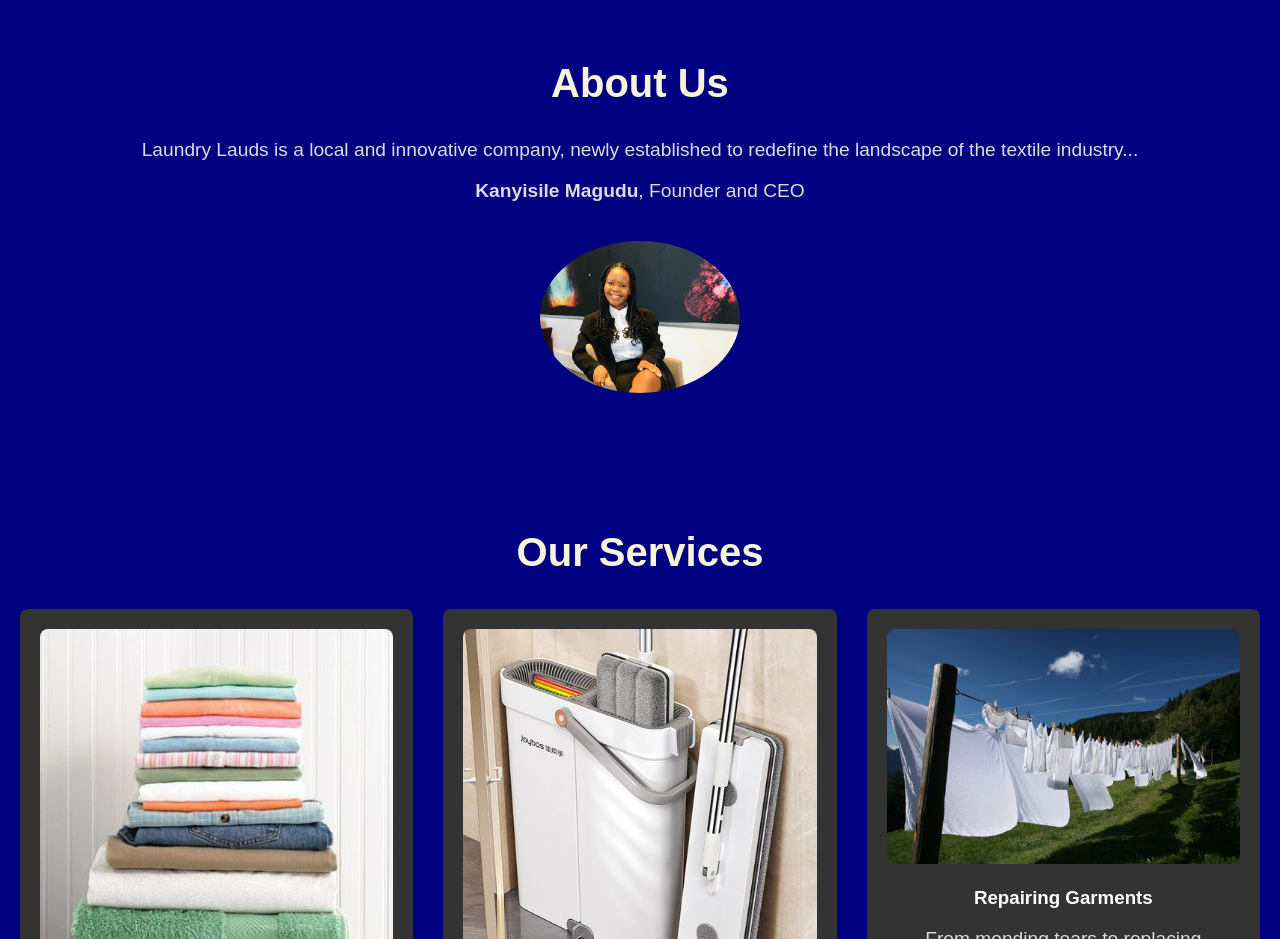
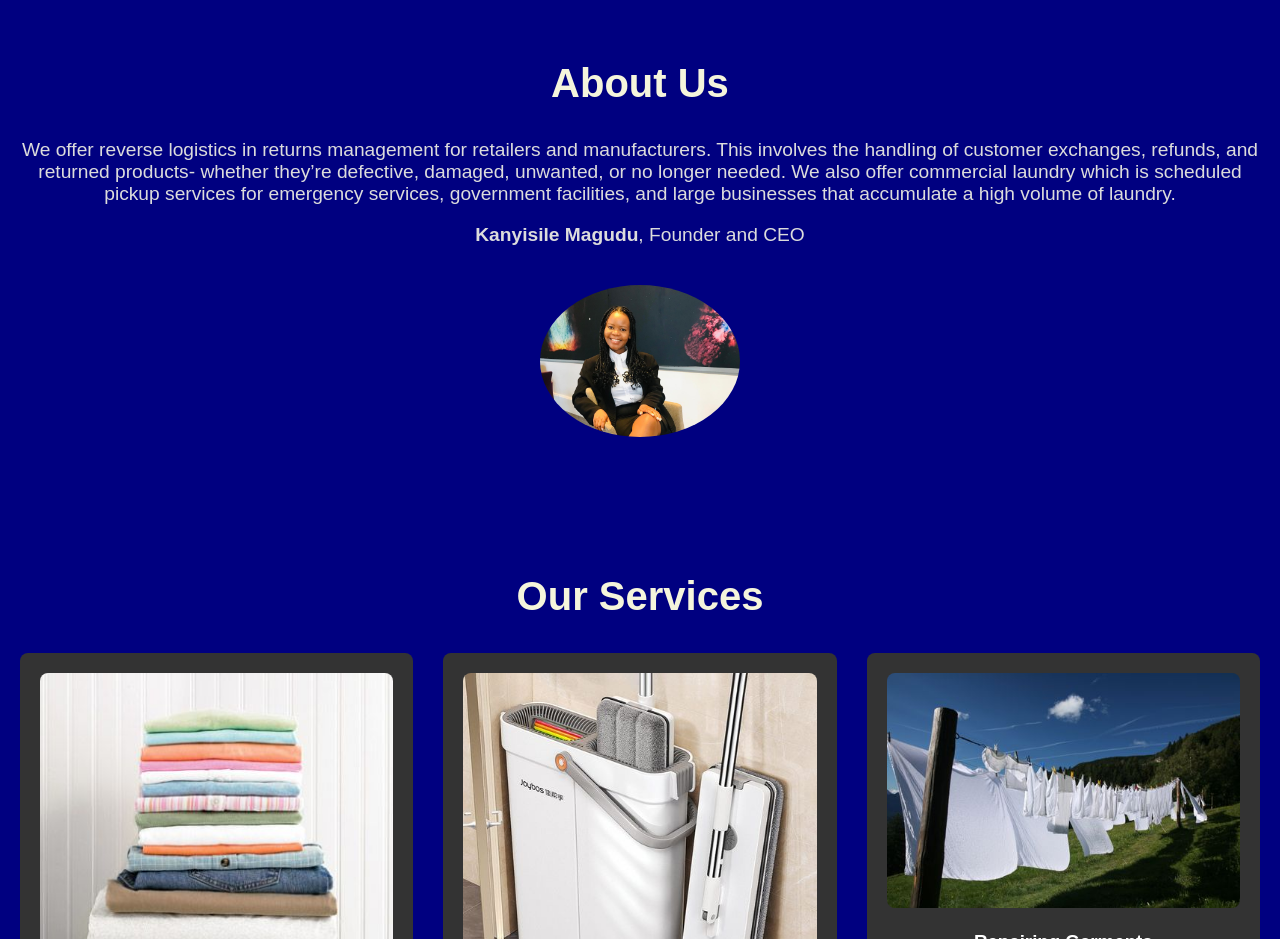
Before and after one commit to mlftsh030/khanyi-s, a plain HTML site: page index.html in a window 1280 px wide. Shown: the part 1940-2879 px from the top of the page. Drawn offline with Linux system fonts and the light colour scheme.

Commit message:
Update index.html

```diff
--- a/index.html
+++ b/index.html
@@ -60,7 +60,11 @@
     <!-- About Section -->
     <section id="about" class="section">
         <h2>About Us</h2>
-        <p>Laundry Lauds is a local and innovative company, newly established to redefine the landscape of the textile industry...</p>
+        <p>We offer reverse logistics in returns management for retailers and manufacturers. This involves the
+handling of customer exchanges, refunds, and returned products- whether they’re defective, damaged,
+unwanted, or no longer needed. We also offer commercial laundry which is scheduled pickup services
+for emergency services, government facilities, and large businesses that accumulate a high volume of
+laundry.</p>
         <p><strong>Kanyisile Magudu</strong>, Founder and CEO</p>
         <img src="img/CEO.jpg" alt="CEO Kanyisile Magudu" class="ceo-img">
     </section>
```
